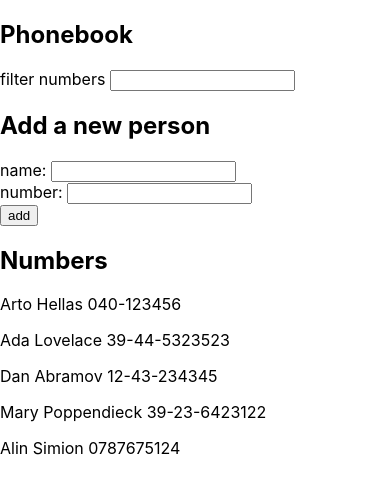
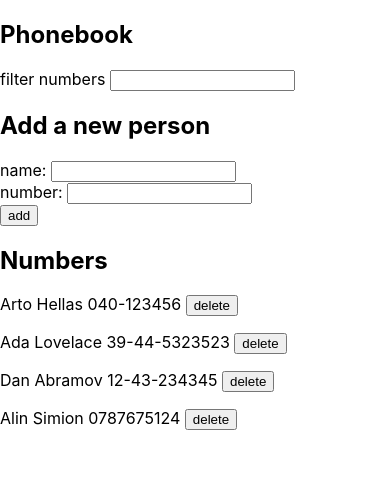
Before and after one commit to alinsg/fullstack-open-exercises, a React (Create React App) app in the folder part2/phonebook/: page / in a window 390 px wide. Shown: the top 494 px of the page. Built offline with nearby package versions, Linux system fonts and the light colour scheme; data requests are answered from the project's data file.

Commit message:
Person entry can now be deleted from phonebook via number service

```diff
--- a/part2/phonebook/db.json
+++ b/part2/phonebook/db.json
@@ -16,14 +16,9 @@
       "id": 3
     },
     {
-      "name": "Mary Poppendieck",
-      "number": "39-23-6423122",
-      "id": 4
-    },
-    {
       "name": "Alin Simion",
       "number": "0787675124",
-      "id": 5
+      "id": 4
     }
   ]
 }
--- a/part2/phonebook/src/App.js
+++ b/part2/phonebook/src/App.js
@@ -1,5 +1,4 @@
 import React, { useState, useEffect } from 'react'
-import axios from 'axios'
 import numberService from './services/numbers'
 import './App.css'
 import Numbers from './components/Numbers'
@@ -59,6 +58,12 @@ const App = () => {
     setMatchedPersons(searchedPeople)
   }
 
+  const handleDeleteButtonClick = person => {
+    const { id } = person
+    numberService.remove(id).catch(err => console.log(err))
+    setPersons(persons.filter(person => person.id !== id))
+  }
+
   return (
     <div>
       <Header title={appTitle} />
@@ -71,9 +76,15 @@ const App = () => {
       />
       <h2>Numbers</h2>
       {isSearching === false ? (
-        <Numbers persons={persons} />
+        <Numbers
+          persons={persons}
+          onDeleteButtonClick={handleDeleteButtonClick}
+        />
       ) : (
-        <Numbers persons={matchedPersons} />
+        <Numbers
+          persons={matchedPersons}
+          onDeleteButtonClick={handleDeleteButtonClick}
+        />
       )}
     </div>
   )
--- a/part2/phonebook/src/components/Numbers.js
+++ b/part2/phonebook/src/components/Numbers.js
@@ -1,12 +1,20 @@
 import React from 'react'
 
+const Input = props => {
+  const { onButtonClick, person } = props
+  return <button onClick={() => onButtonClick(person)}>delete</button>
+}
+
 const Numbers = props => {
-  const { persons } = props
+  const { persons, onDeleteButtonClick } = props
 
   const renderPersons = () =>
     persons.map(person => (
       <p key={person.name}>
-        {person.name} {person.number}
+        {person.name} {person.number}{' '}
+        <span>
+          <Input onButtonClick={onDeleteButtonClick} person={person} />
+        </span>
       </p>
     ))
 
--- a/part2/phonebook/src/services/numbers.js
+++ b/part2/phonebook/src/services/numbers.js
@@ -16,4 +16,9 @@ const update = (id, newObject) => {
   return request.then(response => response.data)
 }
 
-export default { getAll, create, update }
+const remove = personId => {
+  const request = axios.delete(`${baseUrl}/${personId}`)
+  return request.then(response => response.data)
+}
+
+export default { getAll, create, update, remove }
```
